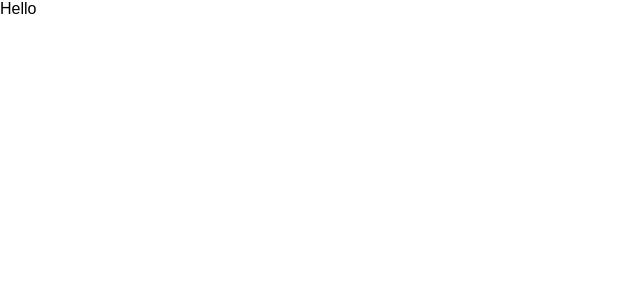
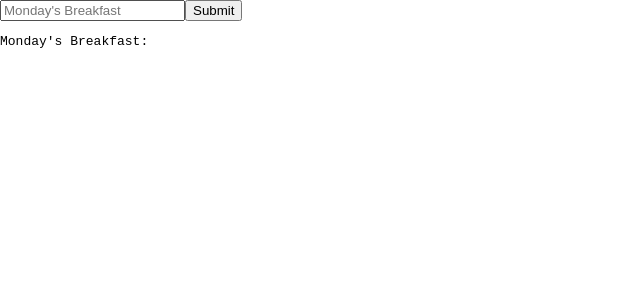
Before and after one commit to Aprisyta/MealPlanner, a React (Create React App) app: page / in a window 1280 px wide. Shown: the top 300 px of the page, without its empty margins (0-640 px from the left). Built offline with nearby package versions, Linux system fonts and the light colour scheme.

Commit message:
Using redux

```diff
--- a/package.json
+++ b/package.json
@@ -5,6 +5,7 @@
   "dependencies": {
     "react": "^16.2.0",
     "react-dom": "^16.2.0",
+    "react-redux": "^5.0.6",
     "react-scripts": "1.1.0",
     "redux": "^3.7.2"
   },
--- a/src/components/App.js
+++ b/src/components/App.js
@@ -1,16 +1,49 @@
-import React from 'react';
+import React, { Component } from 'react';
+import { addRecipe } from '../actions'
 
-function App(){
-  return <div className="App">  Hello  </div>
+class App extends Component {
+
+  state = {
+    calendar: null
+  }
+
+  componentDidMount () {
+    const { store } = this.props
+
+    store.subscribe(() => {
+      this.setState(() => {
+        calendar: store.getState()
+      })
+    })
+  }
+  submitFood = () => {
+    this.props.store.dispatch(addRecipe({
+      day: 'monday',
+      meal: 'breakfast',
+      recipe: {
+        label: this.input.value
+      }
+    }))
+
+    this.input.value = ''
+  }
+
+  render() {
+    return (
+      <div>
+        <input
+          type='text'
+          ref={(input) => this.input = input}
+          placeholder="Monday's Breakfast"
+        />
+        <button onClick={this.submitFood}>Submit</button>
+
+        <pre>
+          Monday's Breakfast: {this.state.calendar && this.state.calendar.monday.breakfast}
+        </pre>
+      </div>
+    );
+  }
 }
-// class App extends Component {
-//   render() {
-//     return (
-//       <div className="App">
-//         Hello
-//       </div>
-//     );
-//   }
-// }
 
 export default App;
--- a/src/index.js
+++ b/src/index.js
@@ -6,7 +6,10 @@ import registerServiceWorker from './registerServiceWorker';
 import { createStore } from 'redux'
 import reducer from './reducers'
 
-const store = createStore(reducer)
+const store = createStore(
+  reducer,
+  window.__REDUX_DEVTOOLS_EXTENSION__ && window.__REDUX_DEVTOOLS_EXTENSION__()
+)
 
-ReactDOM.render(<App />, document.getElementById('root'));
+ReactDOM.render(<App store={store}/>, document.getElementById('root'));
 registerServiceWorker();
```
Also changed, not shown: 1 other file (tests, documents, lock files or other folders).
